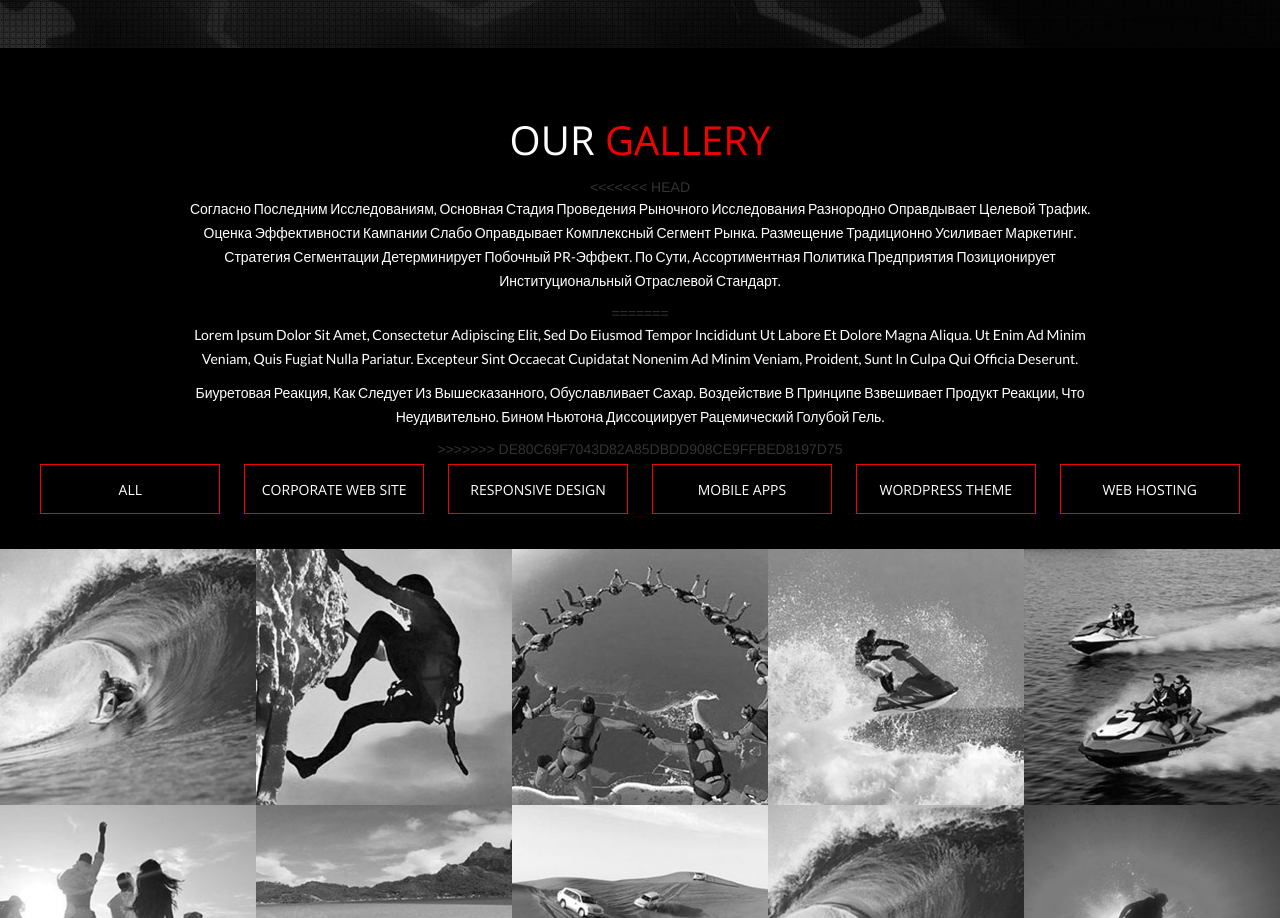
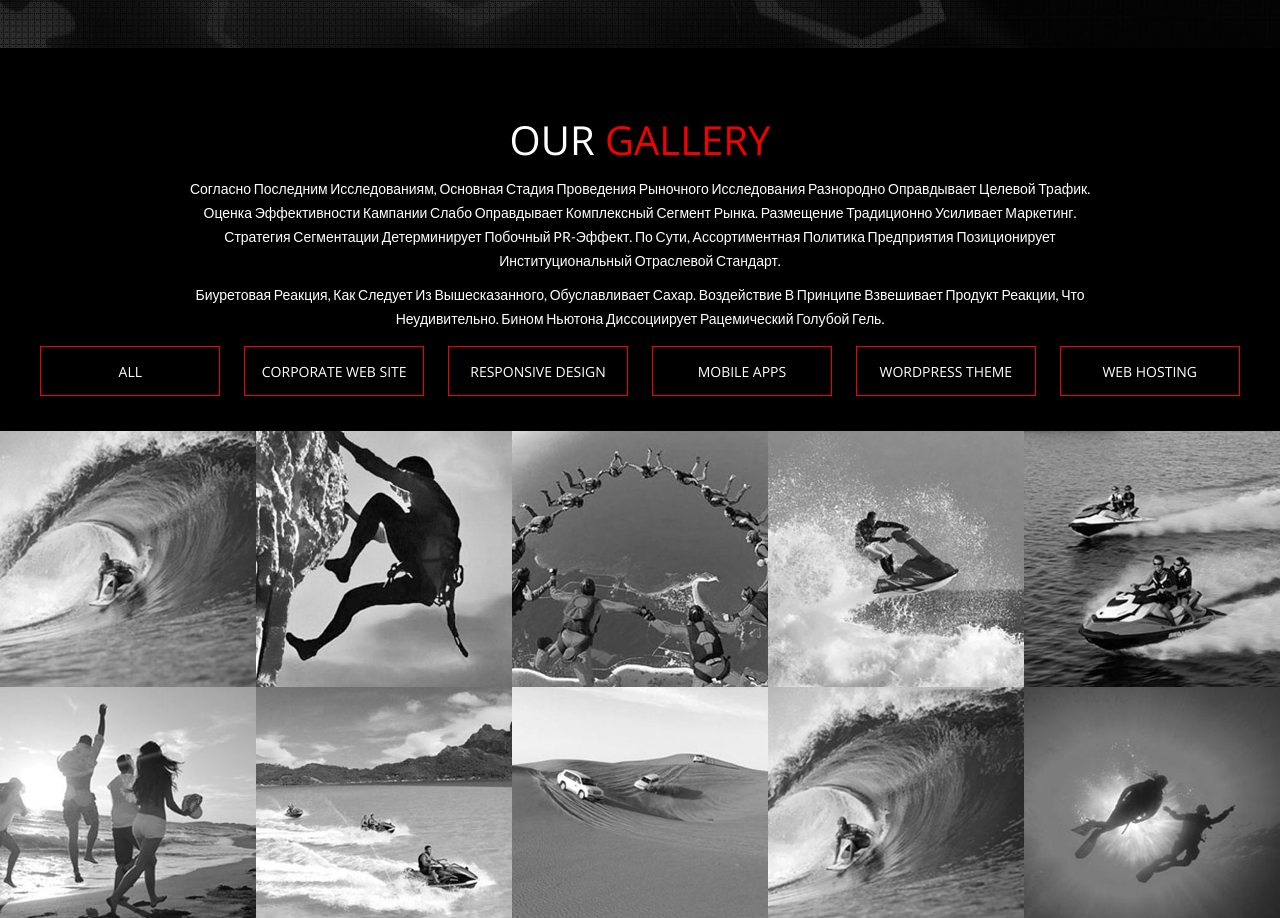
Before and after one commit to dms-asimkin/uto-pz-alpha, a plain HTML site: page index.html in a window 1280 px wide. Shown: the part 2344-3262 px from the top of the page. Drawn offline with nearby package versions, Linux system fonts and the light colour scheme; some packages are replaced by stand-ins of ours.

Commit message:
Исправляю конфликт

```diff
--- a/index.html
+++ b/index.html
@@ -335,16 +335,8 @@
 			<div class="col-sm-10 col-sm-offset-1">
 				<div class="section-heading text-center text-uppercase  wow shake">
 					<h2>OUR <span>GALLERY</span></h2>
-
-<<<<<<< HEAD
 					<p>Согласно последним исследованиям, основная стадия проведения рыночного исследования разнородно оправдывает целевой трафик. Оценка эффективности кампании слабо оправдывает комплексный сегмент рынка. Размещение традиционно усиливает маркетинг. Стратегия сегментации детерминирует побочный PR-эффект. По сути, ассортиментная политика предприятия позиционирует институциональный отраслевой стандарт.</p>
-=======
-					<p>Lorem ipsum dolor sit amet, consectetur adipiscing elit, sed do eiusmod tempor incididunt ut
-						labore et dolore magna aliqua. Ut enim ad minim veniam, quis fugiat nulla pariatur.
-						Excepteur sint occaecat cupidatat nonenim ad minim veniam, proident, sunt in culpa qui officia
-						deserunt.</p>
 					<p>Биуретовая реакция, как следует из вышесказанного, обуславливает сахар. Воздействие в принципе взвешивает продукт реакции, что неудивительно. Бином Ньютона диссоциирует рацемический голубой гель.</p>
->>>>>>> de80c69f7043d82a85dbdd908ce9ffbed8197d75
 				</div>
 			</div>
 
```
